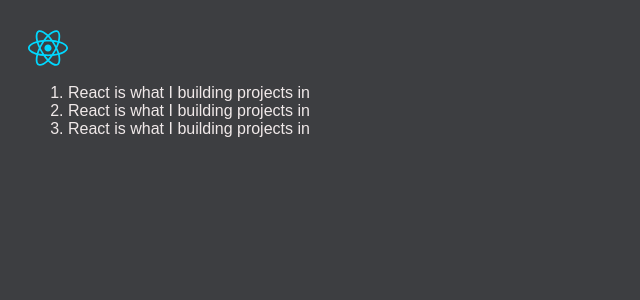
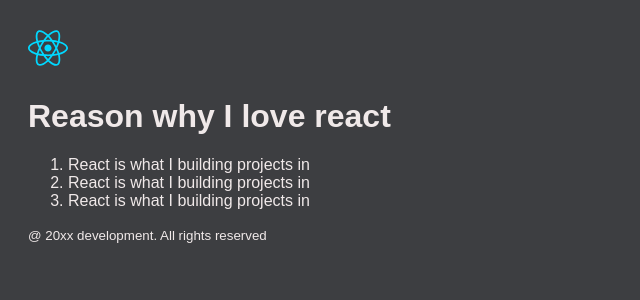
Before and after one commit to SAHILMISHRA-9/Full-Stack-Course-, a React (Vite) app in the folder REACT/my-app/: page / in a window 1280 px wide. Shown: the top 300 px of the page, without its empty margins (0-640 px from the left). Built offline with nearby package versions, Linux system fonts and the light colour scheme.

Commit message:
New added

```diff
--- a/REACT/my-app/src/main.jsx
+++ b/REACT/my-app/src/main.jsx
@@ -228,22 +228,70 @@
 // }
 
 
-// Challange
+// // Challange
+// import './index.css'
+// import {createRoot} from 'react-dom/client';
+
+// const root=createRoot(document.getElementById("root"));
+
+// function Page(){
+//   return(
+//   <div>
+//     <header>
+//       <img className='logo' alt='React Image' src='/src/assets/react.svg'/>
+//     </header>
+//     <main>
+//       <h1>Reason why I love react</h1>
+//       <ol>
+//         <li>React is what I building projects in</li>
+//         <li>React is what I building projects in</li>
+//         <li>React is what I building projects in</li>
+//       </ol>
+//       <footer>
+//         <small>@ 20xx <last name here> development. All rights reserved</last></small>
+//       </footer>
+//     </main>
+
+//   </div>
+//   )
+
+// }
+
+// root.render(
+//   <Page/>
+// )
+
+
+
+///***Fragment***////
+
+//without fragments the react creates another div element inside already defined div in the html doc
+//with fragments it doesnt and we have not woryy about that
 import './index.css'
+import { Fragment } from 'react';
 import {createRoot} from 'react-dom/client';
 
 const root=createRoot(document.getElementById("root"));
 
 function Page(){
   return(
-  <div>
-    <img className='logo' src='/src/assets/react.svg'/>
-    <ol>
-      <li>React is what I building projects in</li>
-      <li>React is what I building projects in</li>
-      <li>React is what I building projects in</li>
-    </ol>
-  </div>
+    <Fragment>
+        <header>
+          <img className='logo' alt='React Image' src='/src/assets/react.svg'/>
+        </header>
+        <main>
+          <h1>Reason why I love react</h1>
+          <ol>
+            <li>React is what I building projects in</li>
+            <li>React is what I building projects in</li>
+            <li>React is what I building projects in</li>
+          </ol>
+        <footer>
+          <small>@ 20xx <last name here> development. All rights reserved</last></small>
+        </footer>
+        </main>
+    </Fragment>
+
   )
 
 }
@@ -251,3 +299,7 @@
 root.render(
   <Page/>
 )
+
+//one more way to do without the fragment import thing is
+//using the <></> bracket in place of <Fragment></Fragment> and
+//not importing the fragment from react
```
Also changed, not shown: REACT/my-app/src/notes.txt.
